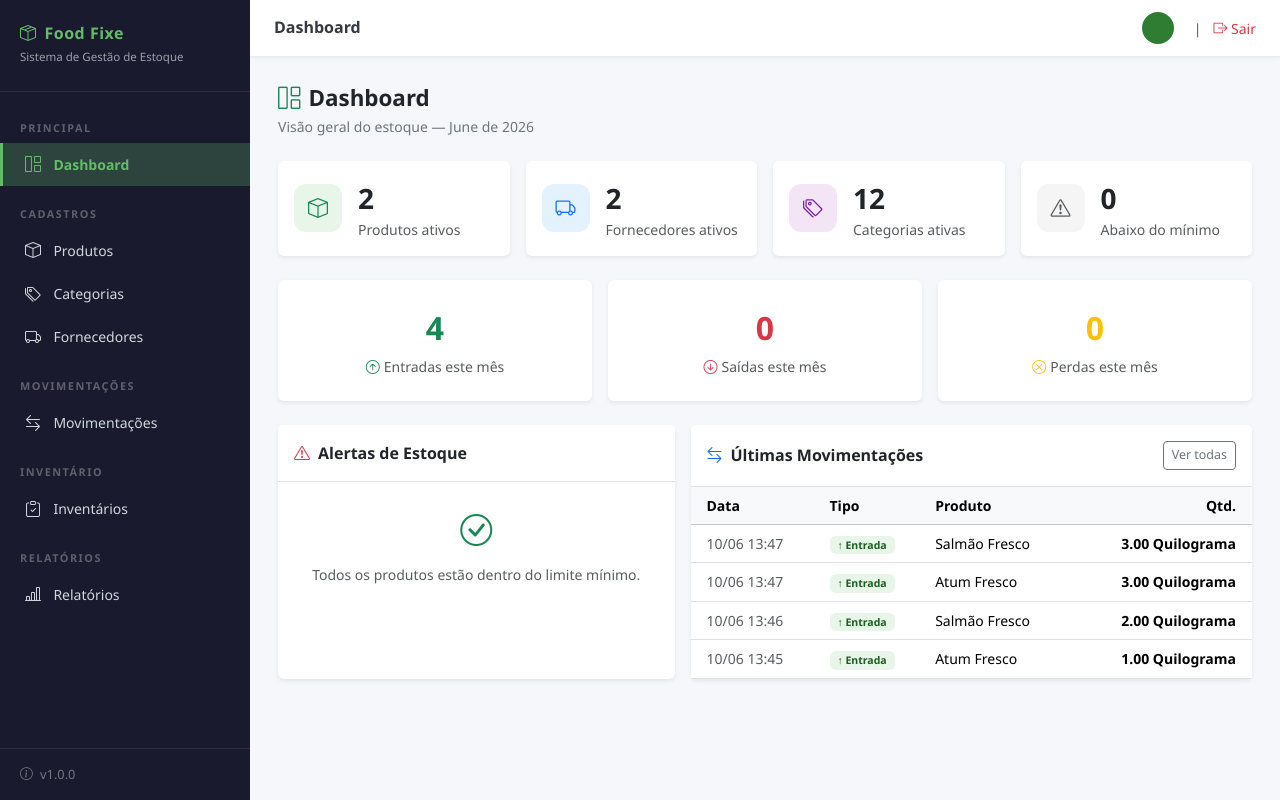
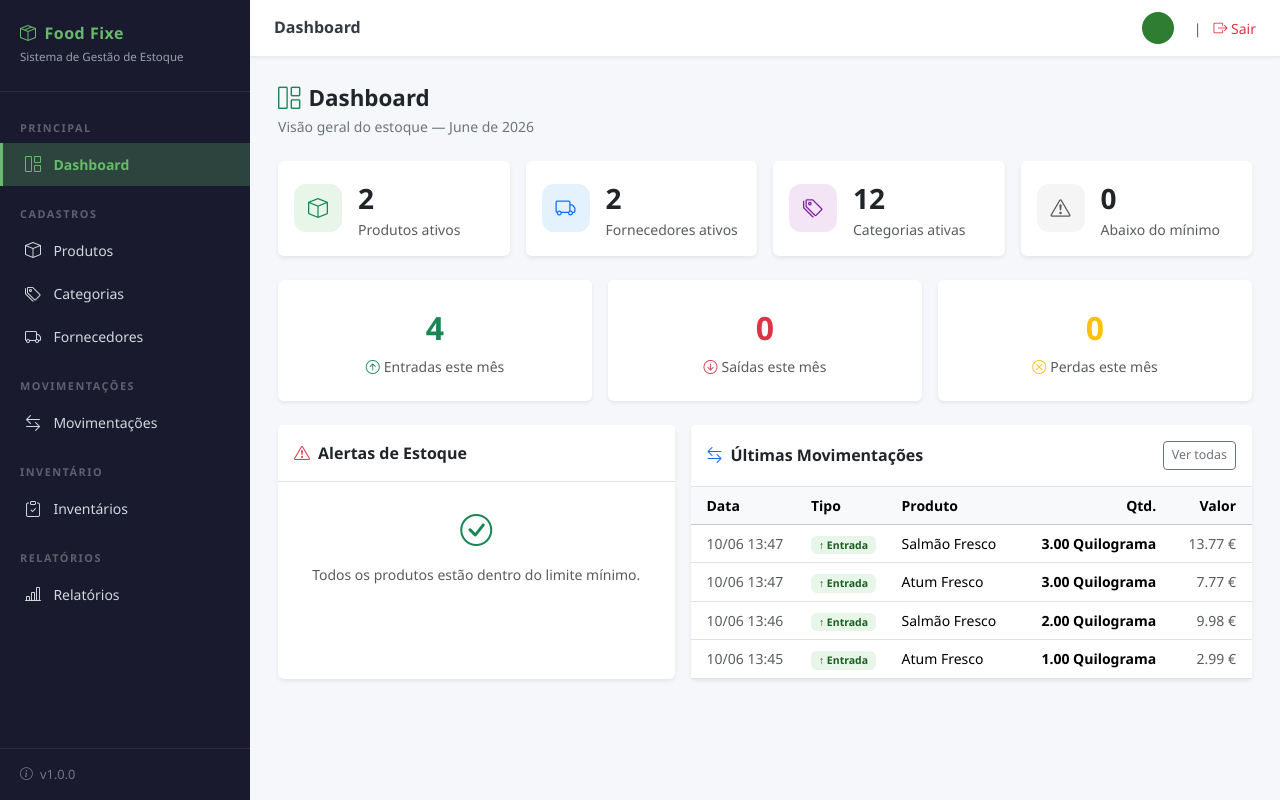
Before and after one commit to Tatianaclelio-19/gestao-estoque-sushi, a Django app: page / in a window 1280 px wide. Run offline with Django 5.2, Linux system fonts and the light colour scheme; a user stored in the database is signed in; data comes from the database, SQL or seed files in the repository.

Commit message:
Acerto relatorio

```diff
--- a/estoque/templates/estoque/dashboard.html
+++ b/estoque/templates/estoque/dashboard.html
@@ -191,7 +191,8 @@
                                     <th class="ps-3">Data</th>
                                     <th>Tipo</th>
                                     <th>Produto</th>
-                                    <th class="text-end pe-3">Qtd.</th>
+                                    <th class="text-end pe-3">Qtd.
+                                    <th class="text-end pe-3">Valor</th>
                                 </tr>
                             </thead>
                             <tbody>
@@ -213,6 +214,13 @@
                                     <td class="text-end pe-3 fw-semibold">
                                         {{ mov.quantidade }} {{ mov.produto.get_unidade_display }}
                                     </td>
+                                    <td class="text-end pe-3 text-muted">
+                                        {% if mov.valor_total %}
+                                            {{ mov.valor_total|floatformat:2 }} €
+                                        {% else %}
+                                            —
+                                        {% endif %}
+                                    </td>
                                 </tr>
                                 {% endfor %}
                             </tbody>
--- a/estoque/views.py
+++ b/estoque/views.py
@@ -3,6 +3,7 @@ from django.contrib.auth import authenticate, login, logout
 from django.contrib.auth.decorators import login_required
 from django.contrib import messages
 from django.db.models import Sum, Q, Count, F, ExpressionWrapper, DecimalField
+from django.db.models import OuterRef, Subquery
 from django.db.models import Sum as DjSum
 from django.utils import timezone
 from django.core.exceptions import PermissionDenied
@@ -767,20 +768,17 @@ def relatorios(request):
 
     #---2.  Calcula valor PEPS por produto (lotes activos)
 
-    valor_peps_por_produto = {}
-    lotes_activos = LoteEstoque.objects.filter(
+    lote_valor = LoteEstoque.objects.filter(
+        produto=OuterRef('produto__pk'),
         esgotado=False,
-        produto__ativo=True,
-    ).values('produto__pk').annotate(
-        valor_peps=DjSum(
+    ).values('produto').annotate(
+        total=DjSum(
             ExpressionWrapper(
                 F('quantidade_restante') * F('valor_unitario'),
-                 output_field=DecimalField()
+                output_field=DecimalField()
             )
         )
-    )
-    for item in lotes_activos:
-        valor_peps_por_produto[item['produto__pk']] = item['valor_peps']
+    ).values('total')
 
     # E passa no contexto:
     #     'valor_peps_por_produto': valor_peps_por_produto,
@@ -789,24 +787,24 @@ def relatorios(request):
     # --- 3. Movimentações agrupadas por produto ---
 
     produtos_mov = (
-        movs.values(
-            'produto__pk',
-            'produto__produto',
-            'produto__codigo',
-            'produto__categoria__categoria',
-            'produto__unidade',
-            'produto__estoque_atual',
-            'produto__estoque_minimo',
-            'produto__custo_medio',
-        )
-        .annotate(
-            qtd_entradas = Sum('quantidade', filter=Q(tipo_movimentacao='ENTRADA')),
-            qtd_saidas   = Sum('quantidade', filter=Q(tipo_movimentacao='SAIDA')),
-            qtd_perdas   = Sum('quantidade', filter=Q(tipo_movimentacao='PERDA')),
-            val_total    = Sum('valor_total'),
-            n_movs       = Count('pk'),
-        )
-        .order_by('produto__produto')
+    movs.values(
+        'produto__pk',
+        'produto__produto',
+        'produto__codigo',
+        'produto__categoria__categoria',
+        'produto__unidade',
+        'produto__estoque_atual',
+        'produto__estoque_minimo',
+        'produto__custo_medio',
+    )
+    .annotate(
+        qtd_entradas = DjSum('quantidade', filter=Q(tipo_movimentacao='ENTRADA')),
+        qtd_saidas   = DjSum('quantidade', filter=Q(tipo_movimentacao='SAIDA')),
+        qtd_perdas   = DjSum('quantidade', filter=Q(tipo_movimentacao='PERDA')),
+        val_total    = DjSum('valor_total'),
+        n_movs       = Count('pk'),
+    )
+    .order_by('produto__produto')
     )
 
     # --- 4. Produtos abaixo do mínimo ---
```
Also changed, not shown: 1 other file.
